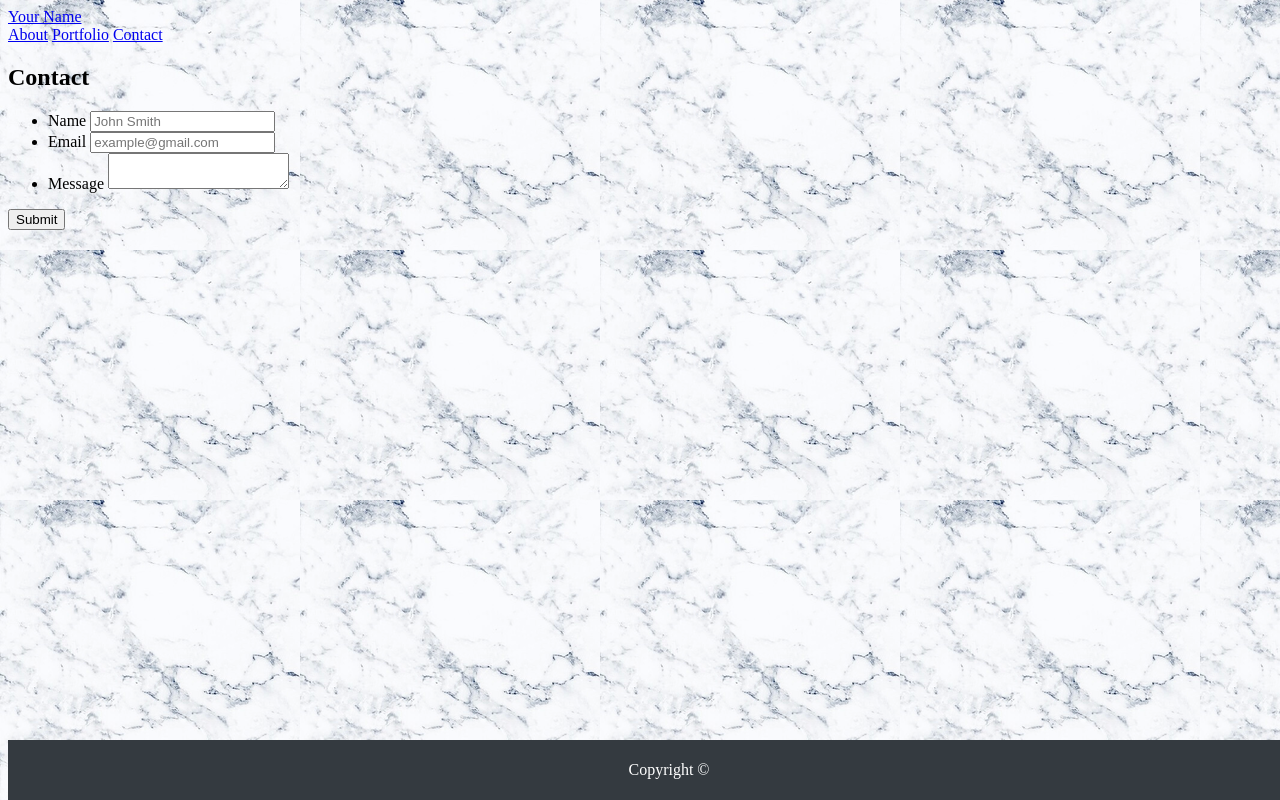
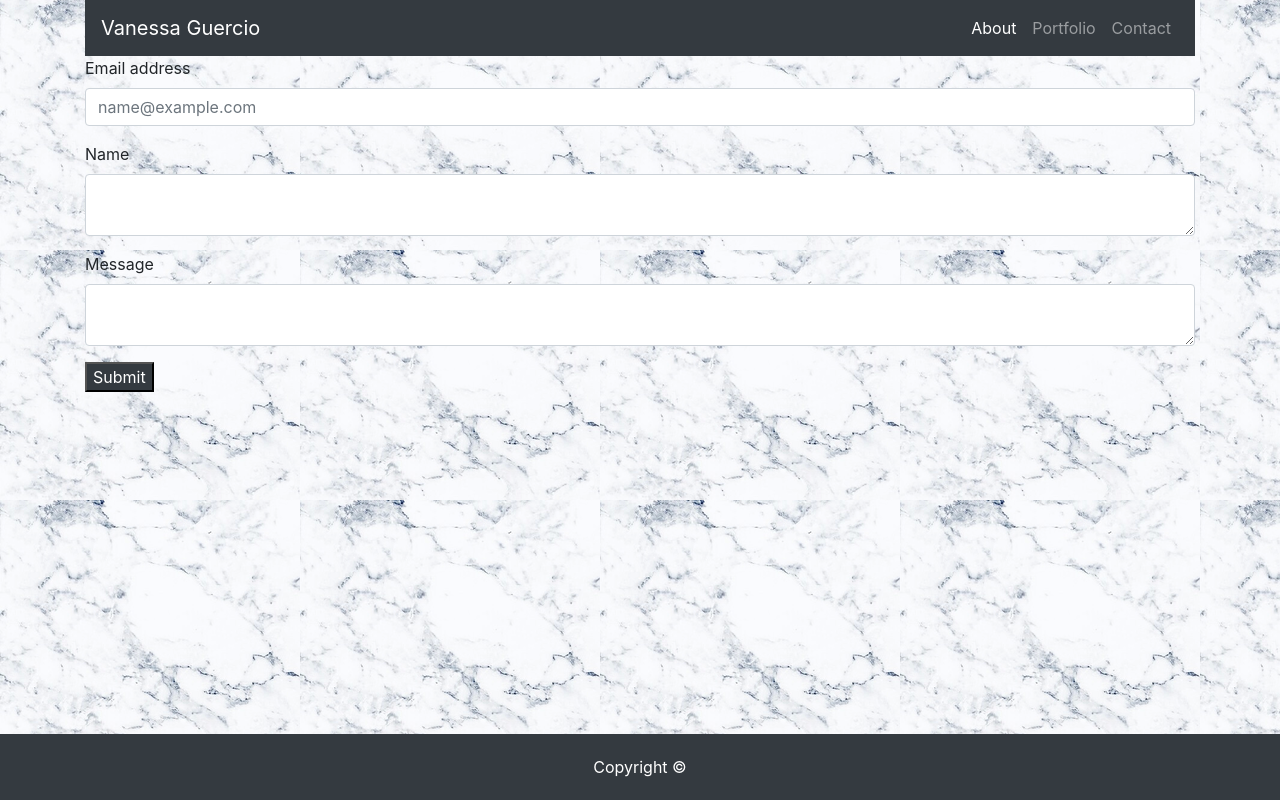
Before and after one commit to vguercio10/Bootstrap-Portfolio, a plain HTML site: page contact.html in a window 1280 px wide. Drawn offline with nearby package versions, Linux system fonts and the light colour scheme.

Commit message:
added to contact form

```diff
--- a/assets/css/style.css
+++ b/assets/css/style.css
@@ -3,6 +3,12 @@ body {
   width: 100%;
 }
 
+.masthead {
+  margin-top: 10px;
+  padding: 1.5 rem 1 rem;
+  width: 100%;
+
+}
 
 footer {
   background: #343a40;
@@ -14,4 +20,8 @@ footer {
   padding: 21px;
   text-align: center;
 }
-/* Portfolio page */
+
+input {
+  background: #343a40;
+   color: white;
+}
--- a/contact.html
+++ b/contact.html
@@ -4,6 +4,7 @@
 <head>
   <meta charset="UTF-8">
   <title>Contact | Your Name</title>
+  <link rel="stylesheet" href="https://stackpath.bootstrapcdn.com/bootstrap/4.3.1/css/bootstrap.min.css" integrity="sha384-ggOyR0iXCbMQv3Xipma34MD+dH/1fQ784/j6cY/iJTQUOhcWr7x9JvoRxT2MZw1T" crossorigin="anonymous">
   <link rel="stylesheet" type="text/css" href="assets/css/style.css">
 </head>
 
@@ -11,38 +12,40 @@
 
   <header id="masthead">
     <div class="container">
-      <a href="index.html" id="logo">Your Name</a>
-      <nav>
-        <a href="index.html">About</a>
-        <a href="portfolio.html">Portfolio</a>
-        <a href="contact.html">Contact</a>
-      </nav>
-    </div>
+      <nav class="navbar navbar-expand-lg navbar-dark bg-dark">
+          <a class="navbar-brand" href="#">Vanessa Guercio</a>
+          <button class="navbar-toggler" type="button" data-toggle="collapse" data-target="#navbarNavAltMarkup" aria-controls="navbarNavAltMarkup" aria-expanded="false" aria-label="Toggle navigation">
+            <span class="navbar-toggler-icon"></span>
+          </button>
+          <div class="collapse navbar-collapse" id="navbarNavAltMarkup">
+            <div class="navbar-nav ml-auto">
+              <a class="nav-item nav-link active" href="index.html"sr-only></span>About</a>
+              <a class="nav-item nav-link" href="portfolio.html">Portfolio</a>
+              <a class="nav-item nav-link" href="contact.html">Contact</a>
+            </div>
+          </div>
+        </nav>
+  </div>
   </header>
 
-  <div id="main-container" class="container">
-    <section class="main-section">
-      <h1>Contact</h1>
-
-      <form id="contact-form">
-        <ul>
-          <li>
-            <label for="name">Name</label>
-            <input type="text" id="name" name="name" placeholder="John Smith" required="required">
-          </li>
-          <li>
-            <label for="email">Email</label>
-            <input type="email" id="email" name="email" placeholder="example@gmail.com" required="required">
-          </li>
-          <li>
-            <label for="message">Message</label>
-            <textarea id="message" name="message" required="required"></textarea>
-          </li>
-        </ul>
+  <form>
+  <div class="container" id="form-container">
+      <div class="form-group">
+        <label for="exampleFormControlInput1">Email address</label>
+        <input type="email" class="form-control" id="exampleFormControlInput1" placeholder="name@example.com">
+      </div>
+      <div class="form-group">
+        <label for="exampleFormControlSelect1">Name</label>
+        <textarea class="form-control" id="exampleFormControlSelect1"></textarea>
+      </div>
+      <div class="form-group">
+        <label for="exampleFormControlTextarea1">Message</label>
+        <textarea class="form-control" id="exampleFormControlTextarea1"></textarea>
+      </div>
+      <div>
         <input type="submit">
-      </form>
-
-    </section>
+      </div>
+    </form>
 
   </div>
 
@@ -51,6 +54,10 @@
       Copyright &copy;
     </div>
   </footer>
+
+  <script src="https://code.jquery.com/jquery-3.3.1.slim.min.js" integrity="sha384-q8i/X+965DzO0rT7abK41JStQIAqVgRVzpbzo5smXKp4YfRvH+8abtTE1Pi6jizo" crossorigin="anonymous"></script>
+  <script src="https://cdnjs.cloudflare.com/ajax/libs/popper.js/1.14.7/umd/popper.min.js" integrity="sha384-UO2eT0CpHqdSJQ6hJty5KVphtPhzWj9WO1clHTMGa3JDZwrnQq4sF86dIHNDz0W1" crossorigin="anonymous"></script>
+  <script src="https://stackpath.bootstrapcdn.com/bootstrap/4.3.1/js/bootstrap.min.js" integrity="sha384-JjSmVgyd0p3pXB1rRibZUAYoIIy6OrQ6VrjIEaFf/nJGzIxFDsf4x0xIM+B07jRM" crossorigin="anonymous"></script>
 </body>
 
 </html>
```
Also changed, not shown: index.html (+4 -3 lines), portfolio.html (+22 -22 lines).
